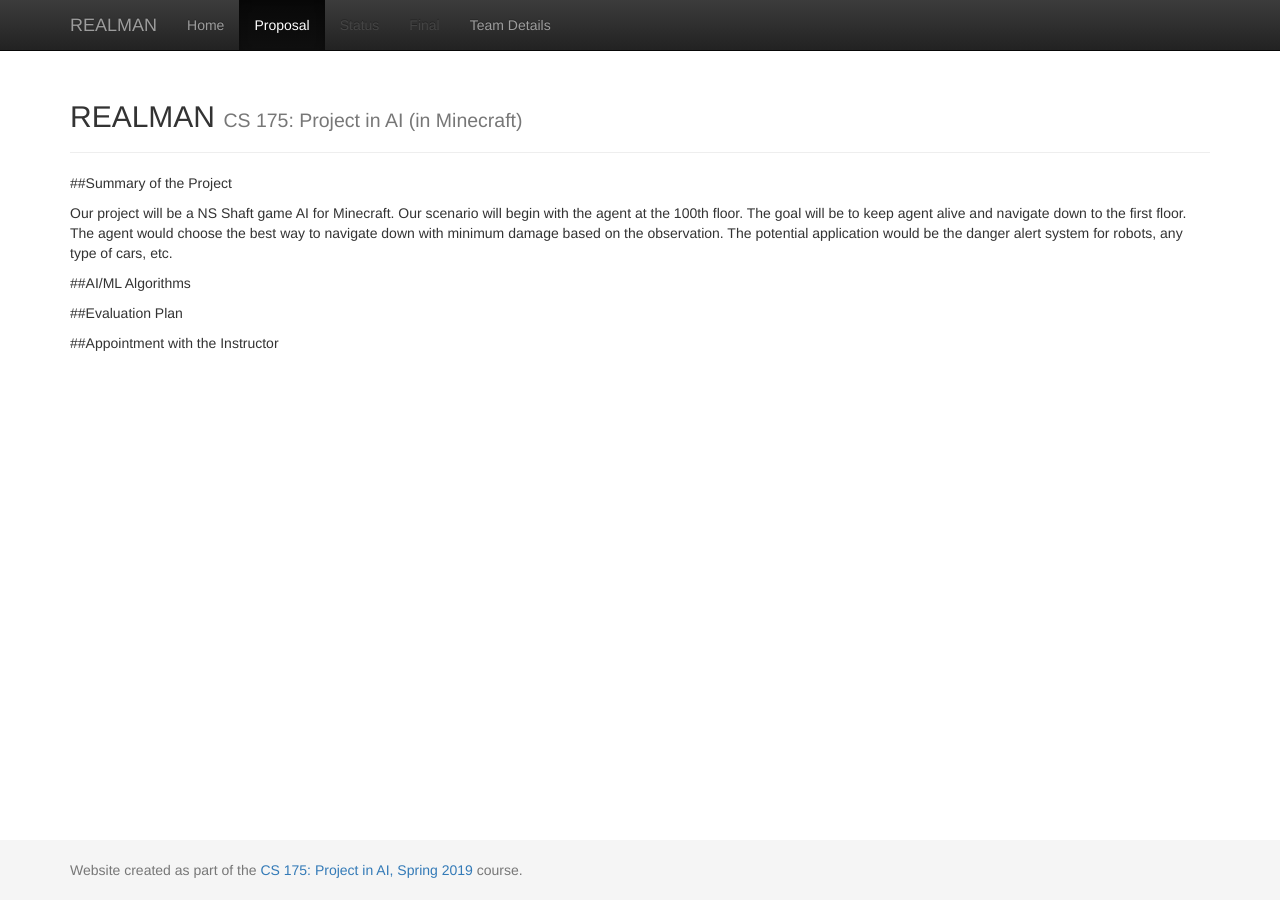
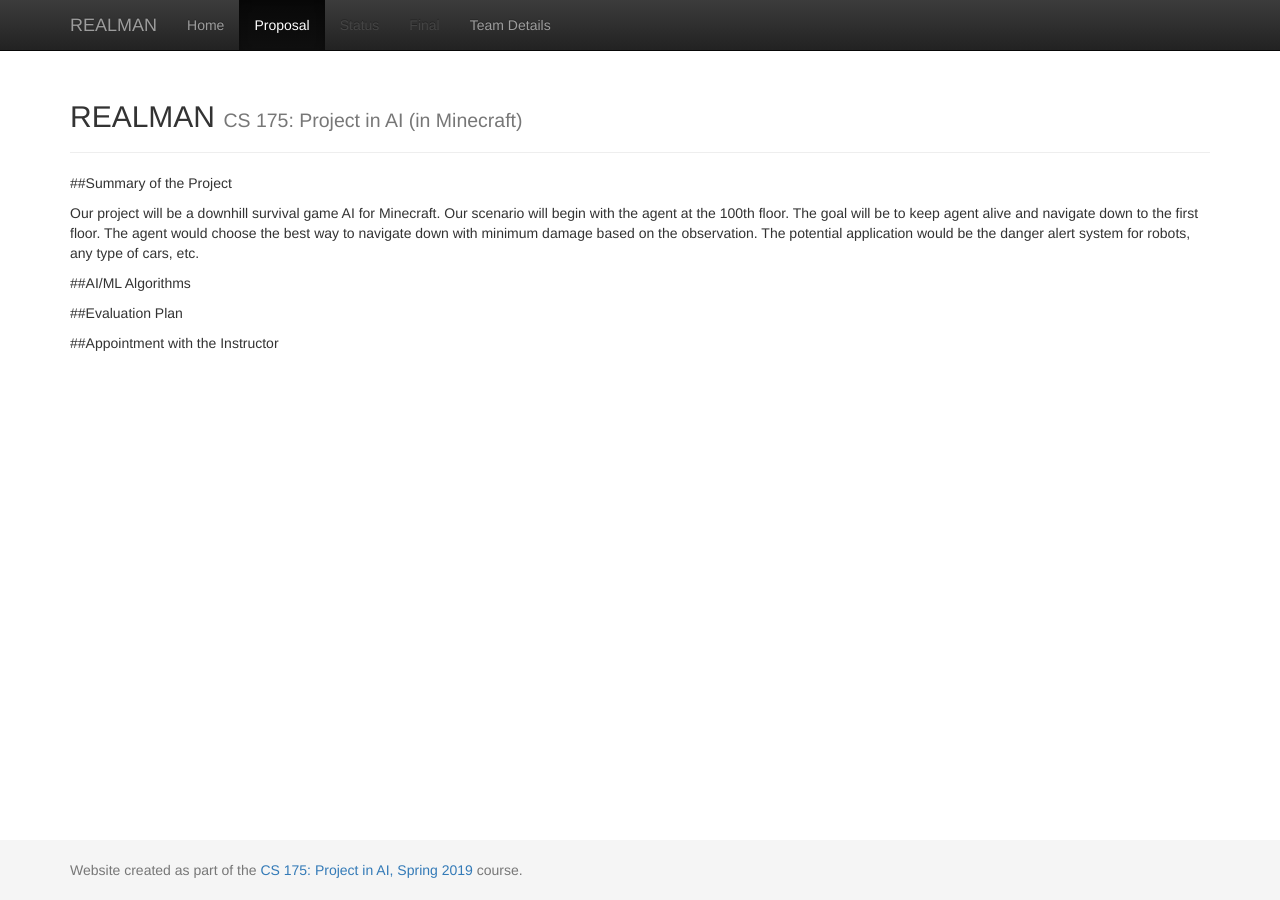
Before and after one commit to JackZhaoYK/REALMAN, a Jekyll site: the page built from docs/proposal.md, in a window 1280 px wide. Built offline with Jekyll 4.4.1, drawn with Linux system fonts in a browser that asks for light colours.

Commit message:
change game name

```diff
--- a/docs/proposal.md
+++ b/docs/proposal.md
@@ -5,7 +5,7 @@ title: Proposal
 
 ##Summary of the Project
 
-Our project will be a NS Shaft game AI for Minecraft. Our scenario will begin with the agent at the 100th floor. The goal will be to keep agent alive and navigate down to the first floor. The agent would choose the best way to navigate down with minimum damage based on the observation. The potential application would be the danger alert system for robots, any type of cars, etc.
+Our project will be a downhill survival game AI for Minecraft. Our scenario will begin with the agent at the 100th floor. The goal will be to keep agent alive and navigate down to the first floor. The agent would choose the best way to navigate down with minimum damage based on the observation. The potential application would be the danger alert system for robots, any type of cars, etc.
 
 
 
```
